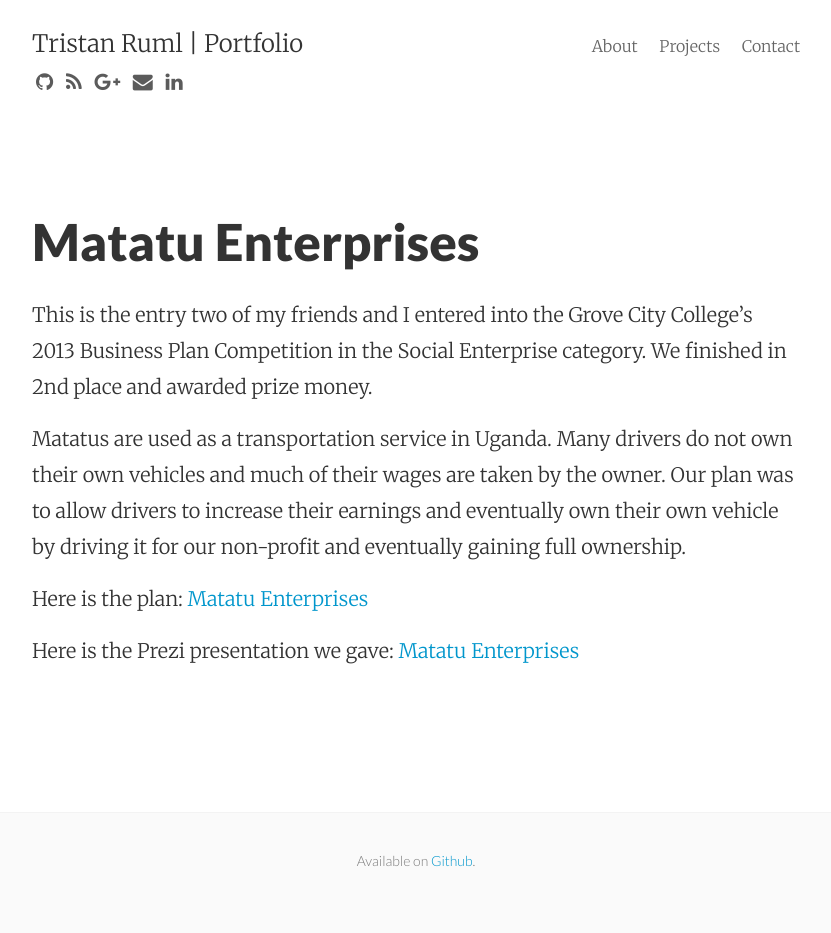
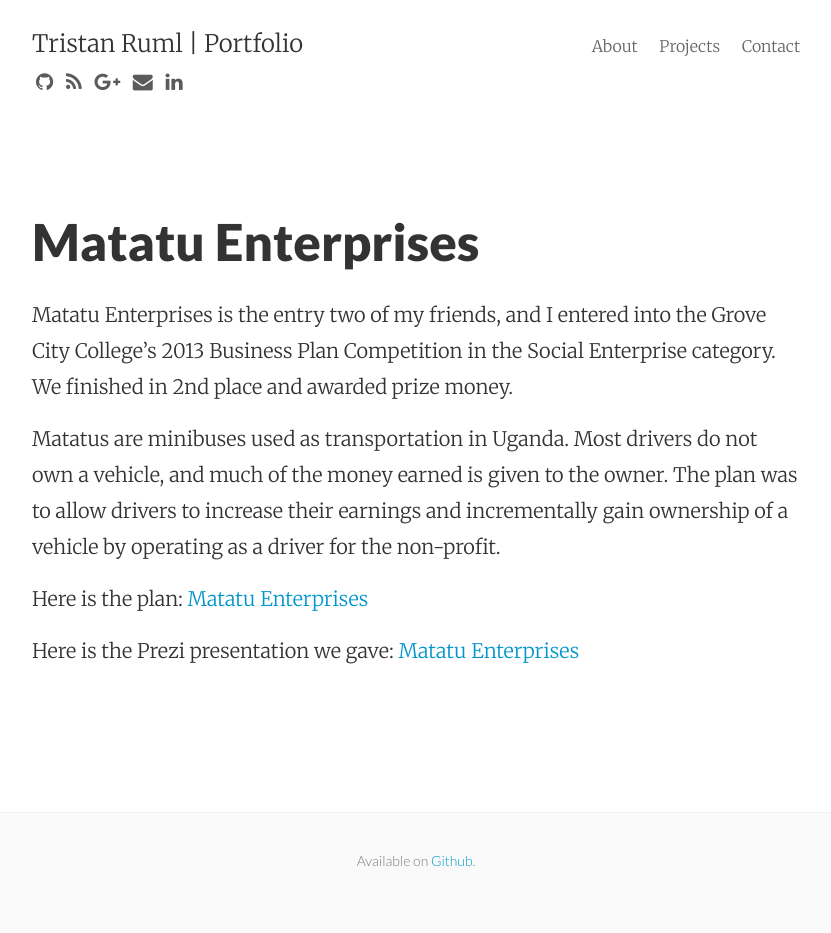
Before and after one commit to tkruml/tkruml.github.io, a Jekyll site: the page built from matatuenterprises.md, in a window 1280 px wide. Shown: the whole page, without its empty margins (224-1055 px from the left). Built offline with Jekyll 4.4.1, drawn with Linux system fonts in a browser that asks for light colours; nearby versions of some CDN libraries.

Commit message:
Update matatuenterprises.md

```diff
--- a/matatuenterprises.md
+++ b/matatuenterprises.md
@@ -4,9 +4,9 @@ title: Matatu Enterprises
 permalink: /matatu_enterprises/
 ---
 
-This is the entry two of my friends and I entered into the Grove City College's 2013 Business Plan Competition in the Social Enterprise category. We finished in 2nd place and awarded prize money.
+Matatu Enterprises is the entry two of my friends, and I entered into the Grove City College's 2013 Business Plan Competition in the Social Enterprise category. We finished in 2nd place and awarded prize money.
 
-Matatus are used as a transportation service in Uganda. Many drivers do not own their own vehicles and much of their wages are taken by the owner. Our plan was to allow drivers to increase their earnings and eventually own their own vehicle by driving it for our non-profit and eventually gaining full ownership.
+Matatus are minibuses used as transportation in Uganda. Most drivers do not own a vehicle, and much of the money earned is given to the owner. The plan was to allow drivers to increase their earnings and incrementally gain ownership of a vehicle by operating as a driver for the non-profit.
 
 Here is the plan: <a href="{{ site.baseurl }}/matatu_enterprises/">Matatu Enterprises</a>
 
```
